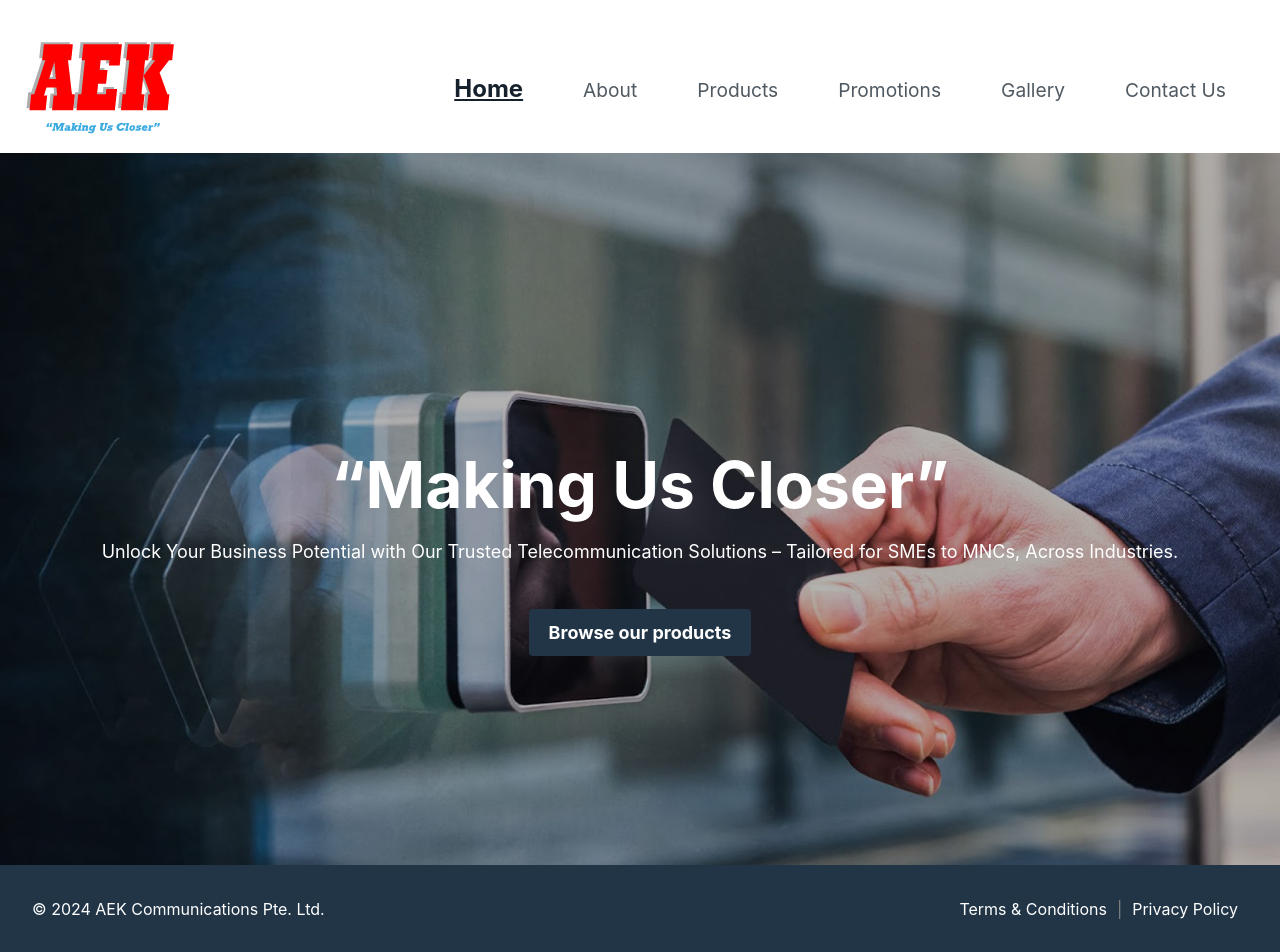
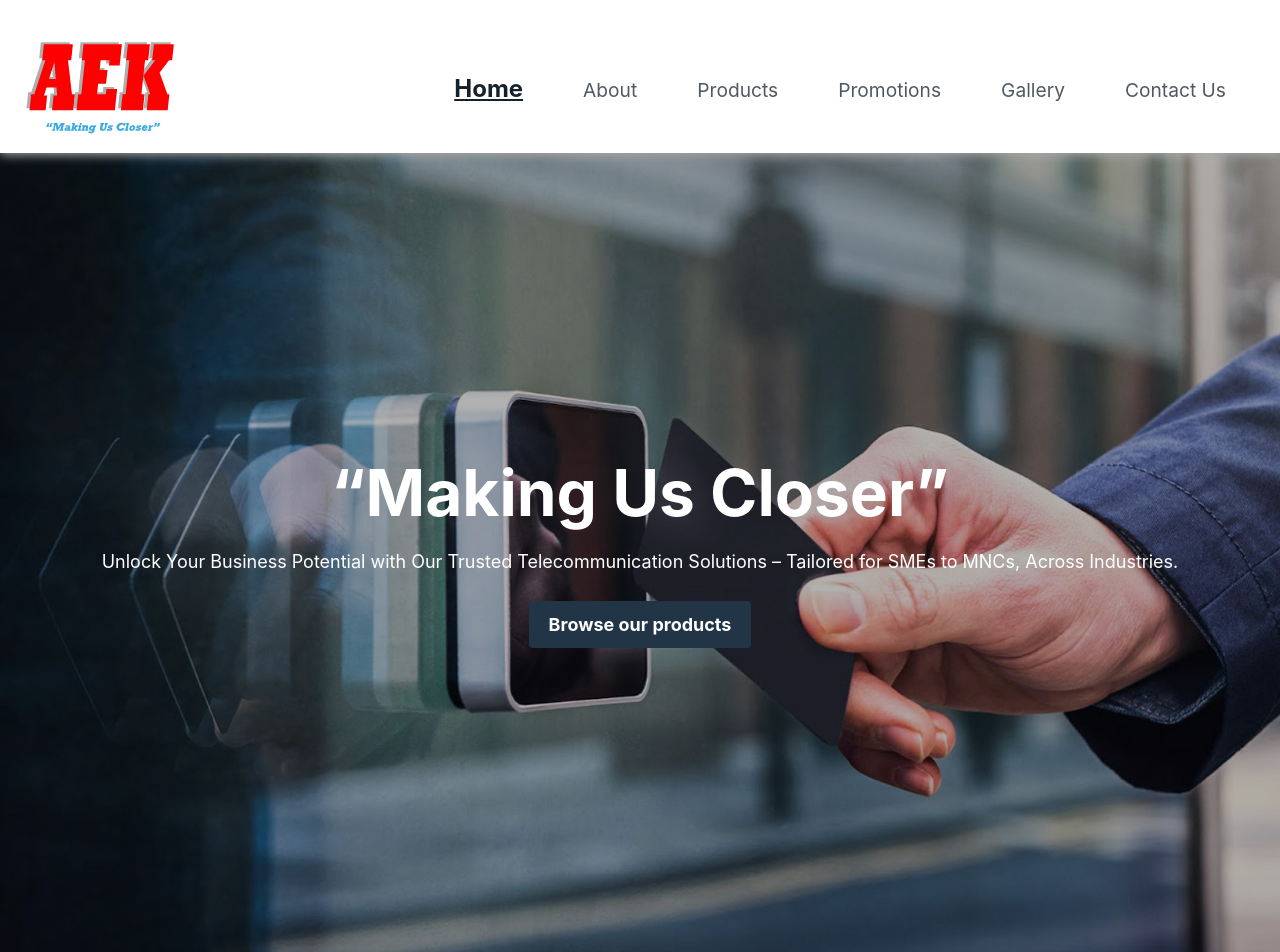
Before and after one commit to KeithCheng22/AEK-Communications-Pte-Ltd, a React (Vite) app: page / in a window 1280 px wide. Shown: the top 952 px of the page. Built offline with nearby package versions, Linux system fonts and the light colour scheme.

Commit message:
fix home css

```diff
--- a/src/App.css
+++ b/src/App.css
@@ -2,10 +2,14 @@ html {
   width: 100%;
 }
 
+* {
+ padding: 0;
+ margin: 0;
+ box-sizing: border-box;
+}
+
 body {
   margin: 0 auto;
-  /* min-width: 320px; */
-  /* min-height: 100vh; */
   display: flex;
   flex-direction: column;
   position: relative;
@@ -28,6 +32,7 @@ header {
   align-items: center;
   padding: 1.5rem 1.5rem 0;
   position: relative;
+  box-shadow: 0 2px 10px 0 darkgray
 }
 
 .header--nav {
@@ -106,21 +111,15 @@ header {
 /* Footer Styles */
 footer {
   background-color: #213547;
-  display: flex;
-  align-items: flex-end;
   padding: 2rem;
-  position: absolute;
-  bottom: 0;
-  left: 0;
-  width: 100%;
-  box-sizing: border-box;
-
+  font-size: 0.8rem;
+  color: white;
+  text-align: center;
 }
 
 .footer--li {
   color: white;
   text-decoration: none;
-  margin: 10px
 }
 
 .footer--li:hover {
@@ -129,19 +128,24 @@ footer {
 }
 
 .footer--set {
-  margin-left: auto;
+  display: flex;
+  justify-content: center;
+  gap: 0.3em
 }
 
-.copyright {
-  color: white;
-  font-size: 1rem;
+@media (min-width: 600px) {
+  footer {
+    display: flex;
+    justify-content: space-between;
+  }
 }
 
 /* Home Styles */
 .home {
   background: url('./assets/images/access.jpeg');
   background-size: cover;
-  height: 100vh;
+  max-width: 100%;
+  min-height: 100dvh;
   display: flex;
   align-items: center;
   justify-content: center;
@@ -153,6 +157,11 @@ footer {
   color: white;
   align-items: center;
   font-size: large;
+  text-align: center;
+}
+
+.home-slogan h1 {
+  margin-bottom: 0.3em;
 }
 
 @media(max-width: 1200px) {
--- a/src/components/Footer.jsx
+++ b/src/components/Footer.jsx
@@ -7,10 +7,11 @@ const currentYear = date.getFullYear()
 export default function Footer() {
     return(
         <footer>
-            <small className='copyright'>&#169; {currentYear} AEK Communications Pte. Ltd. </small>
+            <span className='copyright'>&#169; {currentYear} AEK Communications Pte. Ltd. </span>
+            <br />
             <span className='footer--set'>
                 <Link to='terms&conditions' className='footer--li'>Terms & Conditions</Link>
-                <span style={{color: 'grey'}}>|</span>
+                <span className='footer--li' style={{color: 'grey'}}>|</span>
                 <Link to='privacypolicy' className='footer--li'>Privacy Policy</Link>
             </span>
         </footer>
```
